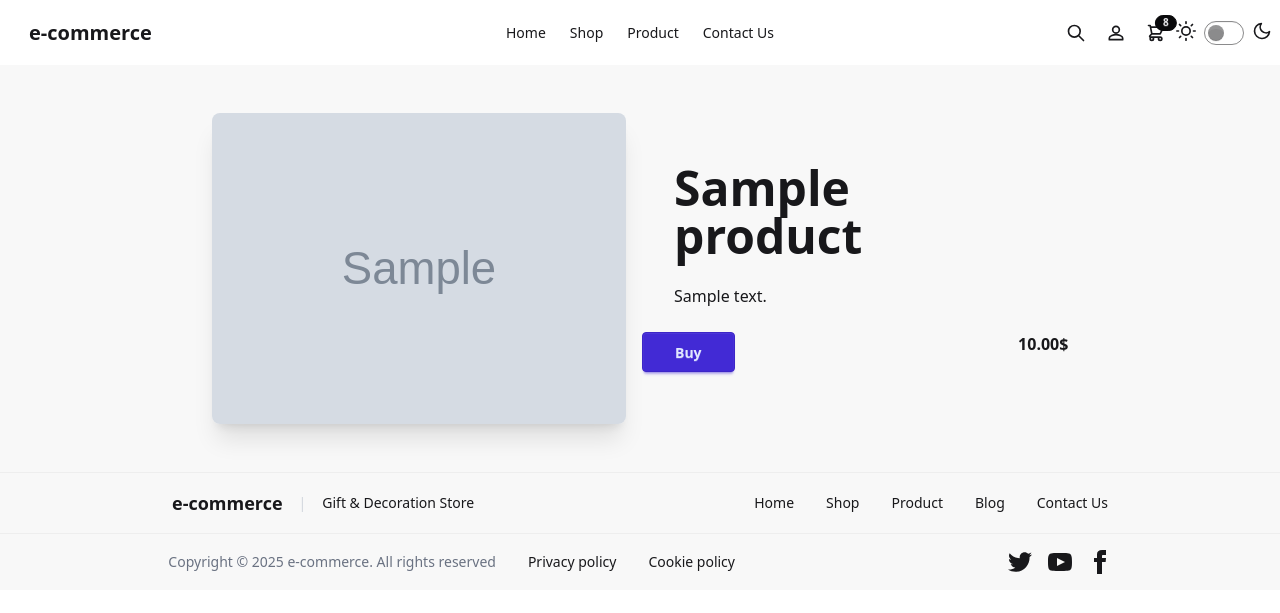
After one commit to payermann/e-commerce, a Django app: page /product/1/ in a window 1280 px wide. The commit adds this page. Shown: the top 613 px of the page. Run offline with Django 5.2, Linux system fonts and the light colour scheme; tables that the repository leaves empty hold one stand-in row (values such as "Sample post"); grey boxes marked "Sample" are stand-in pictures; parts of the project's set-up code (start-up, migrations or seed data) failed here and were passed over; some libraries are stand-ins or nearby versions.

Commit message:
Add links and views for products and actions

```diff
--- a/backend/main/urls.py
+++ b/backend/main/urls.py
@@ -4,5 +4,8 @@ from . import views
 
 urlpatterns = [
     path('', views.IndexView.as_view(), name='index'),
+    path('product/<int:pk>/', views.ProductView.as_view(), name='product'),
+    path('action/<int:pk>/', views.ActionView.as_view(), name='action'),
+    path('product-list/', views.ProductListView.as_view(), name='product-list'),
     path('admin/', admin.site.urls),
 ]
--- a/backend/main/views.py
+++ b/backend/main/views.py
@@ -11,3 +11,17 @@ class IndexView(generic.ListView):
         context = super().get_context_data(**kwargs)
         context['actions'] = Action.objects.all()
         return context
+
+class ProductView(generic.DetailView):
+    model = Product
+    template_name = 'product.html'
+
+class ActionView(generic.DetailView):
+    model = Action
+    template_name = 'action.html'
+
+class ProductListView(generic.ListView):
+    model = Product
+    template_name = 'product_list.html'
+    paginate_by = 30
+    context_object_name = 'products'
--- a/backend/static/css/base.css
+++ b/backend/static/css/base.css
@@ -1,8 +1,6 @@
 .navbar-center {
   display: none;
 }
-
-
 
 @media screen and (min-width: 768px) {
   .dropdown {
--- a/backend/templates/elements/card.html
+++ b/backend/templates/elements/card.html
@@ -11,7 +11,7 @@
     </div>
     <p class="!py-2" >{{ product.short_description }}</p>
     <div class="card-actions justify-end">
-      <button class="btn btn-primary">Buy Now</button>
+      <a href="{% url 'product' product.pk %}" class="btn btn-primary">Buy Now</a>
     </div>
   </div>
 </div>
--- a/backend/templates/elements/carousel.html
+++ b/backend/templates/elements/carousel.html
@@ -5,10 +5,13 @@
         <img
           src="{{ action.image }}"
           alt="{{ action.title }}"
-          class="w-full object-cover object-center" />
+          class="w-full object-cover object-center rounded-lg shadow-xl" />
         <div class="absolute flex flex-col text-center max-w-5xl bg-base-300 !px-4 top-1/2 -translate-y-1/2 transform left-1/2 -translate-x-1/2 rounded-lg">
           <h1 class="!text-5xl !font-bold">{{ action.title }}</h1>
           <p class="!py-6">{{ action.short_description }}</p>
+        </div>
+        <div class="absolute top-4/5 flex justify-center w-full">
+          <a href="{% url 'action' action.pk %}" class="action-btn btn btn-lg btn-secondary">Buy Now</a>
         </div>
         <div class="absolute left-5 right-5 top-1/2 flex -translate-y-1/2 transform justify-between">
           <a href="#slide{% if forloop.first %}{{ actions|length }}{% else %}{{ forloop.counter|add:'-1' }}{% endif %}" class="btn btn-circle">❮</a>
--- a/backend/templates/elements/footer.html
+++ b/backend/templates/elements/footer.html
@@ -1,14 +1,14 @@
 <footer class="footer footer-center bg-base-200 text-base-content border-base-300 border-t !px-10 !py-4">
   <aside class="grid-flow-col items-center">
-    <a class="link link-hover text-lg font-bold">e-commerce</a>
+    <a href="{% url 'index' %}" class="link link-hover text-lg font-bold">e-commerce</a>
     <span class="mx-2 text-gray-300">|</span>
     <a class="link link-hover">Gift & Decoration Store</a>
   </aside>
   <nav class="grid-flow-col gap-4 md:place-self-center md:justify-self-center">
     <div class="grid grid-flow-col gap-8">
-    <a class="link link-hover">Home</a>
-    <a class="link link-hover">Shop</a>
-    <a class="link link-hover">Product</a>
+    <a href="{% url 'index' %}" class="link link-hover">Home</a>
+    <a href="{% url 'index' %}" class="link link-hover">Shop</a>
+    <a href="{% url 'product-list' %}" class="link link-hover">Product</a>
     <a class="link link-hover">Blog</a>
     <a class="link link-hover">Contact Us</a>
   </div>
--- a/backend/templates/elements/header.html
+++ b/backend/templates/elements/header.html
@@ -18,19 +18,19 @@
       <ul
         tabindex="0"
         class="menu menu-md dropdown-content bg-base-100 min-w-max rounded-box z-[1] mt-3 w-52 p-2 shadow">
-        <li><a>Home</a></li>
-        <li><a>Shop</a></li>
-        <li><a>Product</a></li>
+        <li><a href="{% url 'index' %}">Home</a></li>
+        <li><a href="{% url 'index' %}">Shop</a></li>
+        <li><a href="{% url 'product-list' %}">Product</a></li>
         <li><a>Contact Us</a></li>
       </ul>
     </div>
-    <a class="btn btn-lg btn-ghost text-xl">e-commerce</a>
+    <a  href="{% url 'index' %}" class="btn btn-lg btn-ghost text-xl">e-commerce</a>
   </div>
   <div class="navbar-center hidden lg:flex">
     <ul class="menu menu-horizontal px-1">
-      <li><a>Home</a></li>
-      <li><a>Shop</a></li>
-      <li><a>Product</a></li>
+      <li><a href="{% url 'index' %}">Home</a></li>
+      <li><a href="{% url 'index' %}">Shop</a></li>
+      <li><a href="{% url 'product-list' %}">Product</a></li>
       <li><a class="whitespace-nowrap">Contact Us</a></li>
     </ul>
   </div>
--- /dev/null
+++ b/backend/templates/product.html
@@ -0,0 +1,22 @@
+{% extends 'base.html' %}
+{% block title %}
+  {{ product.title }}
+{% endblock %}
+{% block content %}
+<div class="hero bg-base-200 !p-8">
+  <div class="hero-content flex-col lg:flex-row">
+    <img class="w-full lg:w-1/2 rounded-lg shadow-xl"
+      src="{{ product.image }}" />
+    <div>
+      <h1 class="!text-5xl !font-bold px-8"> {{product.title}} </h1>
+      <p class="!py-6 px-8">
+        {{ product.description }}
+      </p>
+      <div class="flex justify-between">
+        <button class="btn btn-primary px-8">Buy</button>
+        <div><h2 class="card-prise !font-bold">{{ product.price }}$</h2></div>
+      </div>
+    </div>
+  </div>
+</div>
+{% endblock %}
```
Also changed, not shown: backend/templates/action.html (added, +19 -0 lines), backend/templates/product_list.html (added, +7 -0 lines).
